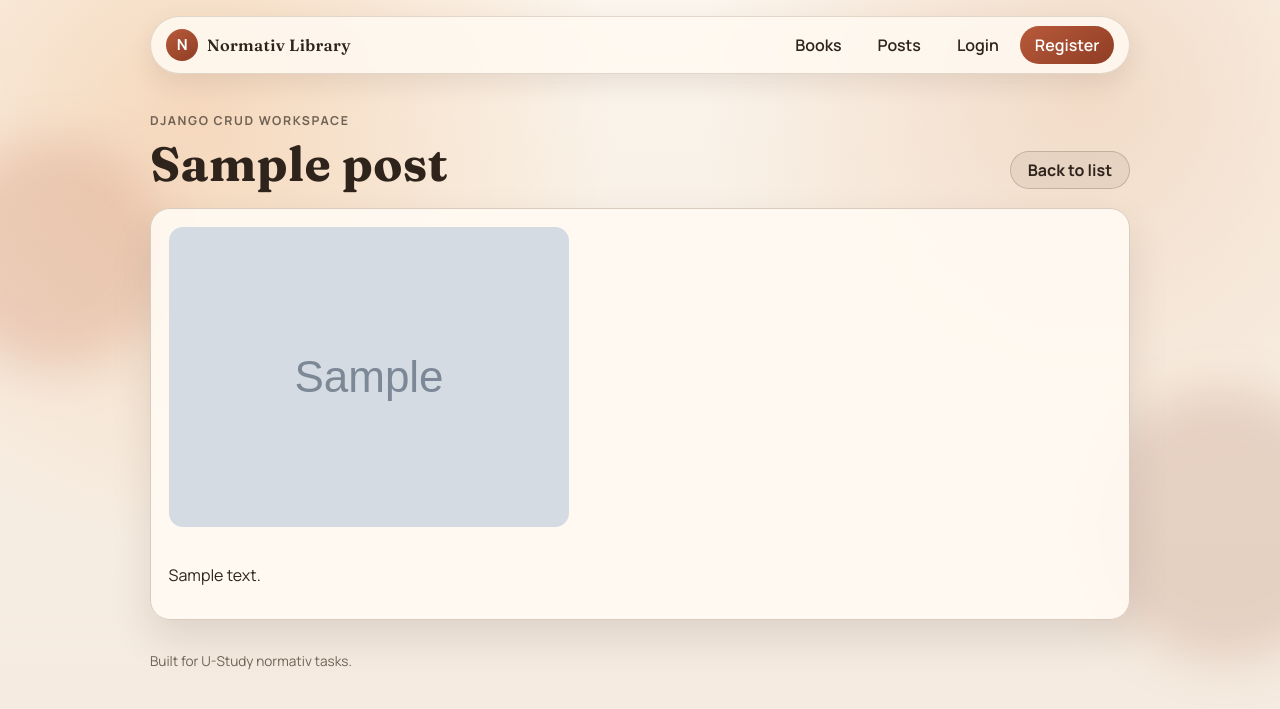
After one commit to ollayorbek0833/U-Study_normativ_mart, a Django app: page /posts/1/ in a window 1280 px wide. The commit adds this page. Shown: the top 709 px of the page. Run offline with Django 5.2, Linux system fonts and the light colour scheme; tables that the repository leaves empty hold one stand-in row (values such as "Sample post"); grey boxes marked "Sample" are stand-in pictures.

Commit message:
9-normativ done

```diff
--- a/books/forms.py
+++ b/books/forms.py
@@ -12,7 +12,7 @@ class BookForm(forms.ModelForm):
 class PostForm(forms.ModelForm):
     class Meta:
         model = Post
-        fields = ["title", "content"]
+        fields = ["title", "content", "image"]
 
 
 class RegisterForm(forms.ModelForm):
--- a/books/models.py
+++ b/books/models.py
@@ -25,7 +25,8 @@ class DeletedManager(models.Manager):
 class Post(models.Model):
     title = models.CharField(max_length=255)
     content = models.TextField()
-    created_at =models.DateTimeField(auto_now_add=True)
+    image = models.ImageField(upload_to='posts/', null=True, blank=True)
+    created_at = models.DateTimeField(auto_now_add=True)
     updated_at = models.DateTimeField(auto_now=True)
     is_deleted = models.BooleanField(default=False)
 
--- /dev/null
+++ b/books/templates/books/post_detail.html
@@ -0,0 +1,23 @@
+{% extends "books/base.html" %}
+
+{% block title %}{{ post.title }}{% endblock %}
+{% block page_heading %}{{ post.title }}{% endblock %}
+
+{% block actions %}
+<a class="btn btn-ghost" href="{% url 'post-list' %}">Back to list</a>
+{% if perms.books.change_post %}
+<a class="btn btn-secondary" href="{% url 'post-update' post.pk %}">Edit</a>
+{% endif %}
+{% if perms.books.delete_post %}
+<a class="btn btn-danger-outline" href="{% url 'post-delete' post.pk %}">Delete</a>
+{% endif %}
+{% endblock %}
+
+{% block content %}
+<section class="surface card-stack">
+    {% if post.image %}
+    <img src="{{ post.image.url }}" alt="{{ post.title }}" style="max-width:100%;max-height:400px;border-radius:14px;margin-bottom:1rem;object-fit:cover;" />
+    {% endif %}
+    <p>{{ post.content }}</p>
+</section>
+{% endblock %}
--- a/books/templates/books/post_form.html
+++ b/books/templates/books/post_form.html
@@ -14,7 +14,7 @@
 
 {% block content %}
     <section class="surface form-shell">
-        <form method="post" class="book-form">
+        <form method="post" enctype="multipart/form-data" class="book-form">
             {% csrf_token %}
             {{ form.as_p }}
 
--- a/books/templates/books/post_list.html
+++ b/books/templates/books/post_list.html
@@ -29,6 +29,9 @@
             {% for post in posts %}
                 <li class="book-card">
                     <div>
+                        {% if post.image %}
+                        <img src="{{ post.image.url }}" alt="{{ post.title }}" style="max-width:200px;max-height:150px;border-radius:10px;margin-bottom:0.5rem;object-fit:cover;" />
+                        {% endif %}
                         <h2 class="book-title">{{ post.title }}</h2>
                         <p class="book-author">{{ post.content|truncatechars:140 }}</p>
                     </div>
--- a/books/views.py
+++ b/books/views.py
@@ -79,7 +79,7 @@ def post_list(request):
 @permission_required('books.add_post', login_url='/login/')
 def post_create(request):
     if request.method == "POST":
-        form = PostForm(request.POST)
+        form = PostForm(request.POST, request.FILES)
         if form.is_valid():
             form.save()
             return redirect("post-list")
@@ -93,7 +93,7 @@ def post_create(request):
 def post_update(request, pk):
     post = get_object_or_404(Post, pk=pk)
     if request.method == "POST":
-        form = PostForm(request.POST, instance=post)
+        form = PostForm(request.POST, request.FILES, instance=post)
         if form.is_valid():
             form.save()
             return redirect("post-list")
@@ -110,6 +110,11 @@ def post_delete(request, pk):
         post.delete()
         return redirect("post-list")
     return render(request, "books/post_confirm_delete.html", {"post": post})
+
+
+def post_detail(request, pk):
+    post = get_object_or_404(Post, pk=pk)
+    return render(request, "books/post_detail.html", {"post": post})
 
 
 def register_view(request):
--- a/config/settings.py
+++ b/config/settings.py
@@ -72,3 +72,6 @@ USE_I18N = True
 USE_TZ = True
 
 STATIC_URL = 'static/'
+
+MEDIA_URL = '/media/'
+MEDIA_ROOT = BASE_DIR / 'media'
--- a/config/urls.py
+++ b/config/urls.py
@@ -1,11 +1,14 @@
+from django.conf import settings
+from django.conf.urls.static import static
 from django.contrib import admin
 from django.urls import include, path
-from books.views import login_view, post_list, register_view, logout_view, post_create, post_update, post_delete
+from books.views import login_view, post_list, register_view, logout_view, post_create, post_update, post_delete, post_detail
 
 urlpatterns = [
     path('admin/', admin.site.urls),
     path("books/", include("books.urls")),
     path("posts/", post_list, name="post-list"),
+    path("posts/<int:pk>/", post_detail, name="post-detail"),
     path("posts/create/", post_create, name="post-create"),
     path("posts/<int:pk>/edit/", post_update, name="post-update"),
     path("posts/<int:pk>/delete/", post_delete, name="post-delete"),
@@ -13,3 +16,6 @@ urlpatterns = [
     path("login/", login_view, name="login"),
     path("logout/", logout_view, name="logout"),
 ]
+
+if settings.DEBUG:
+    urlpatterns += static(settings.MEDIA_URL, document_root=settings.MEDIA_ROOT)
```
Also changed, not shown: books/migrations/0006_post_image.py (added).
